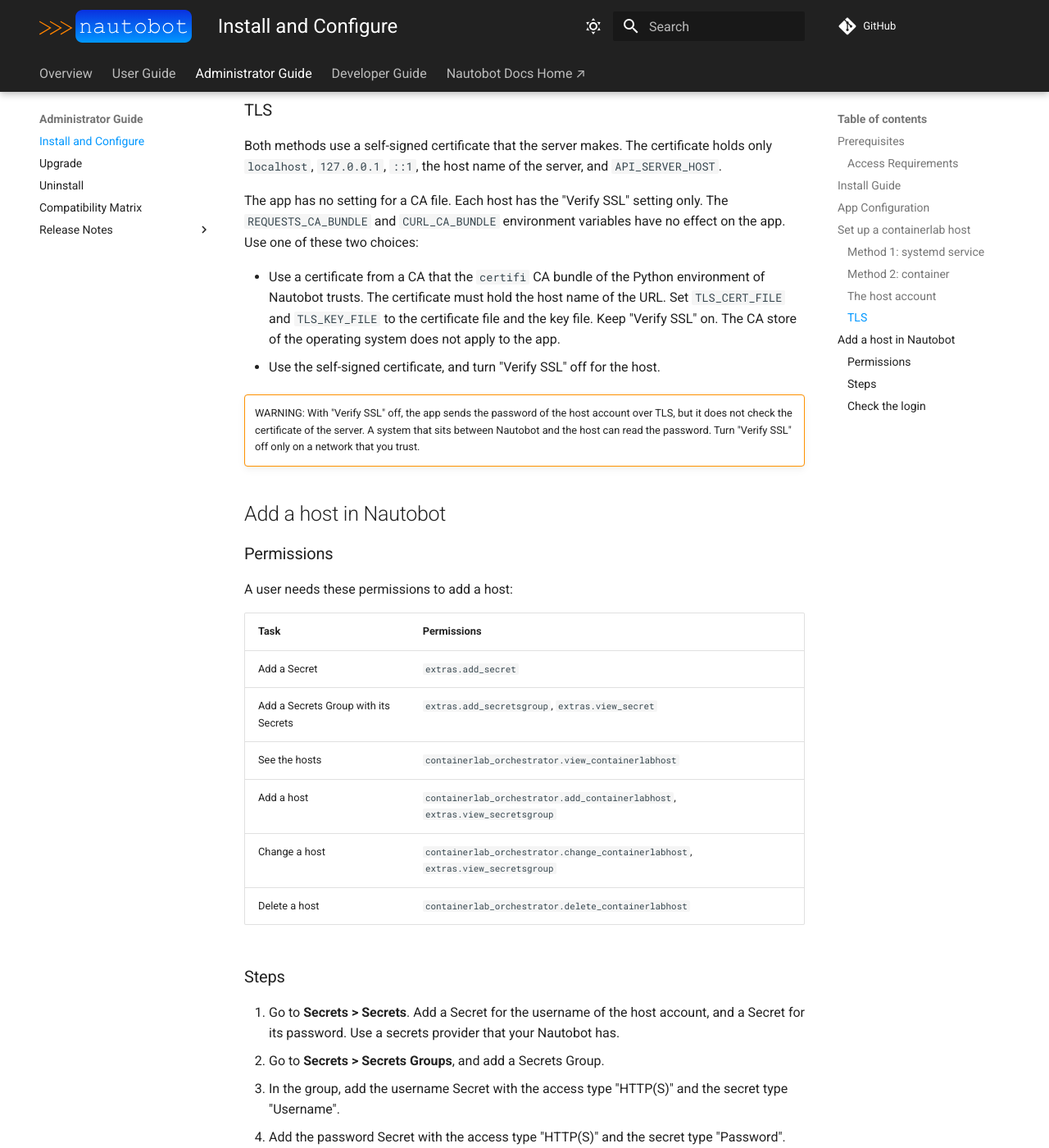
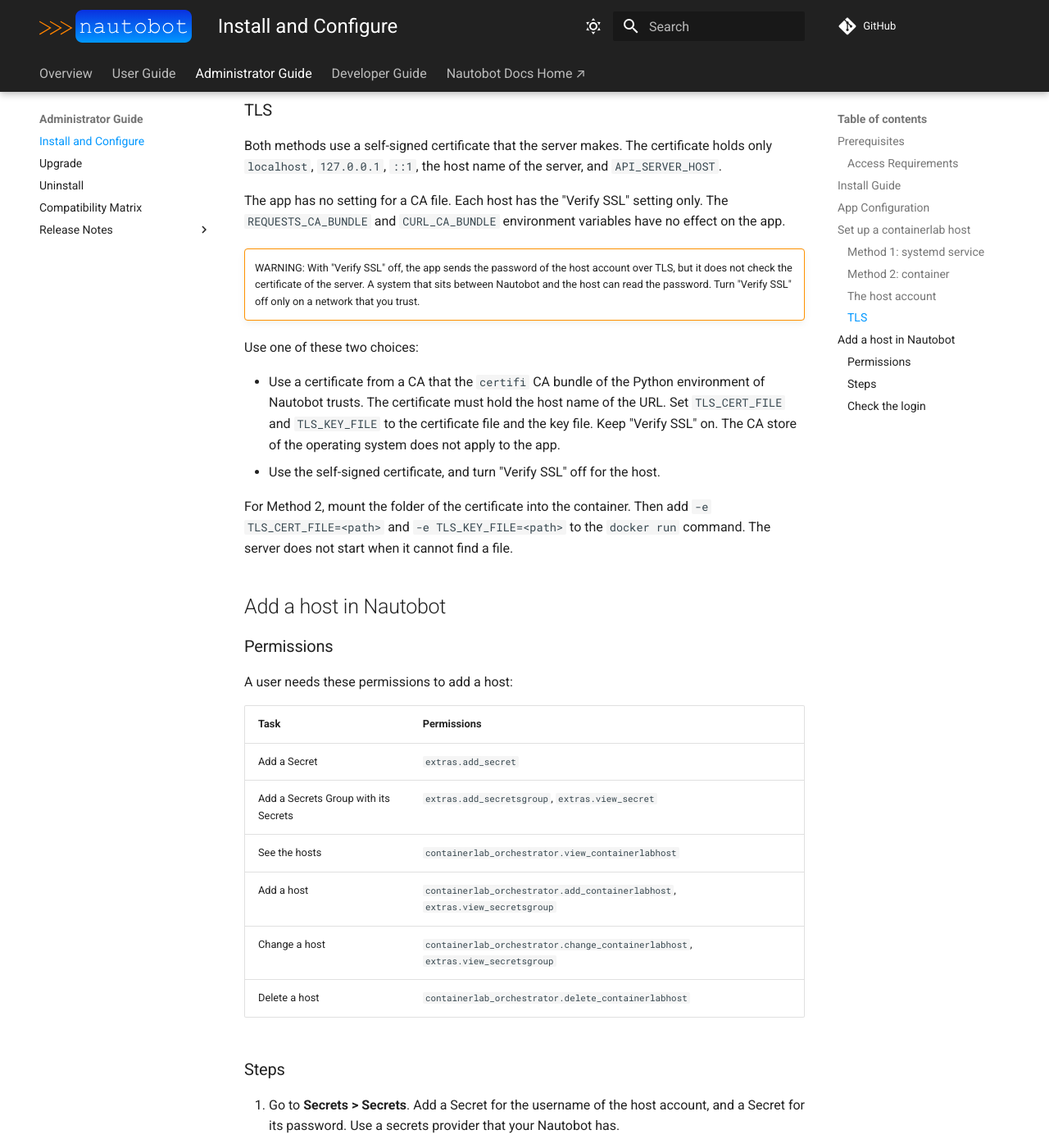
Before and after one commit to jtdub/nautobot-app-containerlab-orchestrator, an MkDocs documentation site: the page built from docs/admin/install.md, in a window 1280 px wide and 1400 px high, scrolled down 6138 px. Shown: the whole window at 82% size. Built offline with MkDocs 1.6.1 and Material for MkDocs 9.7.7, drawn with Linux system fonts in a browser that asks for light colours; comment, search, counter and statistics services are not loaded; some of the changed text lies outside the part shown.

Commit message:
121: Address QA round 1 findings
Claude-Session: https://claude.ai/code/session_015Wtbd2AbXxZ9u8rarE86by

```diff
--- a/docs/admin/install.md
+++ b/docs/admin/install.md
@@ -197,17 +197,22 @@ Both methods use a self-signed certificate that the server makes. The certificat
 `127.0.0.1`, `::1`, the host name of the server, and `API_SERVER_HOST`.
 
 The app has no setting for a CA file. Each host has the "Verify SSL" setting only. The `REQUESTS_CA_BUNDLE` and
-`CURL_CA_BUNDLE` environment variables have no effect on the app. Use one of these two choices:
+`CURL_CA_BUNDLE` environment variables have no effect on the app.
+
+!!! warning ""
+    WARNING: With "Verify SSL" off, the app sends the password of the host account over TLS, but it does not check
+    the certificate of the server. A system that sits between Nautobot and the host can read the password. Turn
+    "Verify SSL" off only on a network that you trust.
+
+Use one of these two choices:
 
 - Use a certificate from a CA that the `certifi` CA bundle of the Python environment of Nautobot trusts. The
   certificate must hold the host name of the URL. Set `TLS_CERT_FILE` and `TLS_KEY_FILE` to the certificate file
   and the key file. Keep "Verify SSL" on. The CA store of the operating system does not apply to the app.
 - Use the self-signed certificate, and turn "Verify SSL" off for the host.
 
-!!! warning ""
-    WARNING: With "Verify SSL" off, the app sends the password of the host account over TLS, but it does not check
-    the certificate of the server. A system that sits between Nautobot and the host can read the password. Turn
-    "Verify SSL" off only on a network that you trust.
+For Method 2, mount the folder of the certificate into the container. Then add `-e TLS_CERT_FILE=<path>` and
+`-e TLS_KEY_FILE=<path>` to the `docker run` command. The server does not start when it cannot find a file.
 
 ## Add a host in Nautobot
 
@@ -236,9 +241,12 @@ A user needs these permissions to add a host:
 7. Set "Verify SSL" as the [TLS](#tls) section tells you.
 8. In "Secrets group", select the Secrets Group. Save the host.
 
-The URL must start with `http://` or `https://`. It must not hold a username or a password. The form shows "The
-Secrets Group must have an HTTP(S) username secret and an HTTP(S) password secret." when the group does not have
-both Secrets.
+The URL must start with `http://` or `https://`. It must not hold a username or a password. When the group does not
+have the two Secrets, the form shows one of these messages:
+
+- "The Secrets Group must have an HTTP(S) username secret and an HTTP(S) password secret."
+- "The Secrets Group must have an HTTP(S) username secret."
+- "The Secrets Group must have an HTTP(S) password secret."
 
 ### Check the login
 
```
Also changed, not shown: docs/admin/compatibility_matrix.md (+1 -1 lines).
